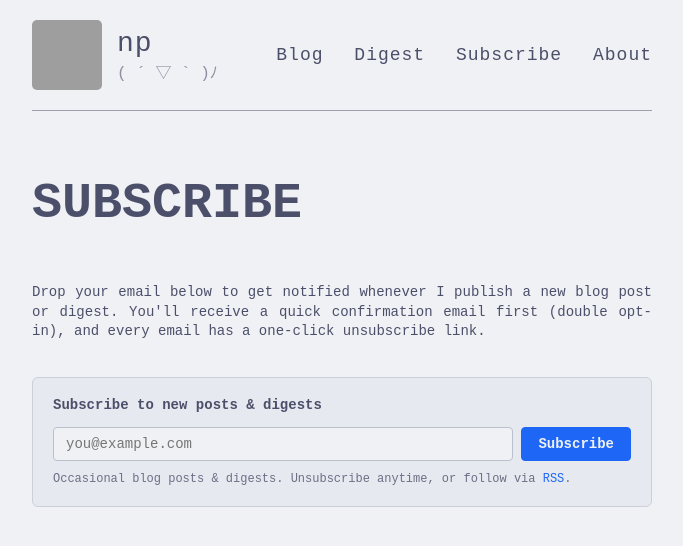
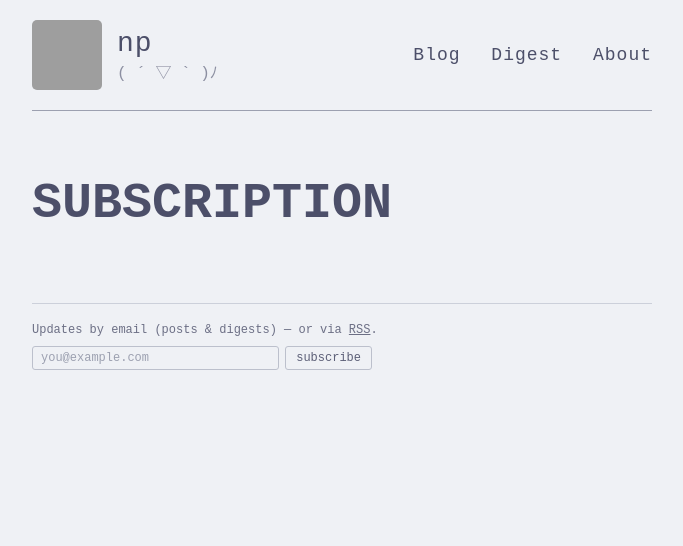
Before and after one commit to nph4rd/nph4rd.github.io, a Jekyll site: the page built from subscribe.html, in a window 1280 px wide. Shown: the top 546 px of the page, without its empty margins (298-981 px from the left). Built offline with Jekyll 4.4.1, drawn with Linux system fonts in a browser that asks for light colours; grey boxes are pictures that could not be loaded.

Commit message:
Make newsletter subscription discreet and place in About and post footers

```diff
--- a/_includes/newsletter-form.html
+++ b/_includes/newsletter-form.html
@@ -1,6 +1,8 @@
 {% assign newsletter_endpoint = site.newsletter.endpoint | default: "" %}
-<section class="newsletter-box" aria-label="Newsletter subscription">
-  <p class="newsletter-heading">Subscribe to new posts &amp; digests</p>
+<aside class="newsletter-box" aria-label="Newsletter subscription">
+  <p class="newsletter-note">
+    Updates by email (posts &amp; digests) &mdash; or via <a href="{{ site.baseurl }}/feed.xml">RSS</a>.
+  </p>
   <form
     class="newsletter-form"
     method="post"
@@ -23,14 +25,10 @@
       class="newsletter-hp"
       aria-hidden="true"
     />
-    <button type="submit">Subscribe</button>
+    <button type="submit">subscribe</button>
   </form>
-  <p class="newsletter-note">
-    Occasional blog posts &amp; digests. Unsubscribe anytime, or follow via
-    <a href="{{ site.baseurl }}/feed.xml">RSS</a>.
-  </p>
   <p class="newsletter-status" role="status" aria-live="polite"></p>
-</section>
+</aside>
 
 <script>
 (function() {
@@ -68,7 +66,7 @@
 
       button.disabled = true;
       const originalLabel = button.textContent;
-      button.textContent = 'Sending...';
+      button.textContent = 'sending...';
       setStatus('', '');
 
       try {
--- a/_layouts/default.html
+++ b/_layouts/default.html
@@ -35,7 +35,6 @@
           <nav>
             <a href="{{ site.baseurl }}/">Blog</a>
             <a href="{{ site.baseurl }}/digest">Digest</a>
-            <a href="{{ site.baseurl }}/subscribe">Subscribe</a>
             <a href="{{ site.baseurl }}/about">About</a>
           </nav>
         </header>
--- a/style.scss
+++ b/style.scss
@@ -682,58 +682,70 @@ sup[id^="fnref"] {
   }
 }
 
-// Newsletter subscribe box
+// Discreet newsletter subscribe footer
 .newsletter-box {
   margin-top: 2.5em;
-  padding: 18px 20px;
-  background-color: $mantle;
-  border: 1px solid $surface0;
-  border-radius: 6px;
+  padding-top: 1.25em;
+  border-top: 1px solid $surface0;
 }
 
-.newsletter-heading {
-  margin: 0 0 12px;
-  font-weight: bold;
-  color: $text;
+.newsletter-note {
+  margin: 0 0 8px;
+  font-size: 12px;
+  color: $subtext0;
+
+  a {
+    color: $subtext0;
+    text-decoration: underline;
+
+    &:hover {
+      color: $text;
+    }
+  }
 }
 
 .newsletter-form {
   display: flex;
-  gap: 8px;
-  align-items: stretch;
+  gap: 6px;
+  align-items: center;
+  max-width: 340px;
 
   input[type="email"] {
     flex: 1;
     min-width: 0;
-    padding: 8px 12px;
+    padding: 4px 8px;
     font-family: 'Berkeley Mono', monospace;
-    font-size: 14px;
+    font-size: 12px;
     color: $text;
-    background-color: $base;
+    background-color: transparent;
     border: 1px solid $surface1;
-    border-radius: 4px;
+    border-radius: 3px;
     outline: none;
 
+    &::placeholder {
+      color: $overlay0;
+    }
+
     &:focus {
-      border-color: $blue;
+      border-color: $overlay2;
     }
   }
 
   button[type="submit"] {
-    padding: 8px 16px;
+    padding: 4px 10px;
     font-family: 'Berkeley Mono', monospace;
-    font-size: 14px;
-    font-weight: bold;
-    color: $base;
-    background-color: $blue;
-    border: 1px solid $blue;
-    border-radius: 4px;
+    font-size: 12px;
+    color: $subtext1;
+    background-color: transparent;
+    border: 1px solid $surface1;
+    border-radius: 3px;
     cursor: pointer;
     white-space: nowrap;
 
     &:hover:not(:disabled) {
-      background-color: $sapphire;
-      border-color: $sapphire;
+      color: $text;
+      border-color: $overlay2;
+      background-color: $mantle;
     }
 
     &:disabled {
@@ -743,7 +755,7 @@ sup[id^="fnref"] {
   }
 
   @include mobile {
-    flex-direction: column;
+    max-width: 100%;
   }
 }
 
@@ -756,15 +768,9 @@ sup[id^="fnref"] {
   pointer-events: none;
 }
 
-.newsletter-note {
-  margin: 10px 0 0;
+.newsletter-status {
+  margin: 8px 0 0;
   font-size: 12px;
-  color: $subtext0;
-}
-
-.newsletter-status {
-  margin: 10px 0 0;
-  font-size: 13px;
 
   &:empty {
     display: none;
@@ -780,19 +786,14 @@ sup[id^="fnref"] {
 }
 
 .newsletter-banner {
-  margin: 0 0 18px;
-  padding: 12px 16px;
-  border-radius: 6px;
-  border: 1px solid $surface0;
-  background-color: $mantle;
+  margin: 0 0 16px;
+  font-size: 13px;
 
   &.is-success {
-    border-color: $green;
     color: $green;
   }
 
   &.is-error {
-    border-color: $red;
     color: $red;
   }
 }
--- a/subscribe.html
+++ b/subscribe.html
@@ -1,17 +1,18 @@
 ---
 layout: page
-title: SUBSCRIBE
+title: SUBSCRIPTION
 permalink: /subscribe/
 ---
 
-<div id="subscribe-banner" class="newsletter-banner" hidden></div>
+<p id="subscribe-banner" class="newsletter-banner" hidden></p>
 
-<p>
-  Drop your email below to get notified whenever I publish a new blog post or digest.
-  You'll receive a quick confirmation email first (double opt-in), and every email has a one-click unsubscribe link.
+<p id="subscribe-back" hidden>
+  <a href="{{ site.baseurl }}/">&larr; Back to blog</a>
 </p>
 
-{% include newsletter-form.html %}
+<div id="subscribe-fallback">
+  {% include newsletter-form.html %}
+</div>
 
 <script>
 (function() {
@@ -21,33 +22,42 @@ permalink: /subscribe/
 
   const messages = {
     confirmed: {
-      text: "You're subscribed! You'll receive future blog posts and digests by email.",
-      kind: 'success'
+      text: "You're subscribed. Future posts and digests will go to your inbox.",
+      kind: 'success',
+      hideForm: true
     },
     'check-inbox': {
       text: 'Check your inbox and click the confirmation link to finish subscribing.',
-      kind: 'success'
+      kind: 'success',
+      hideForm: true
     },
     invalid: {
-      text: 'That confirmation link is invalid or has expired. Enter your email below to get a fresh one.',
-      kind: 'error'
+      text: 'That confirmation link is invalid or has expired. Enter your email below for a new one.',
+      kind: 'error',
+      hideForm: false
     },
     'invalid-email': {
       text: 'Please enter a valid email address.',
-      kind: 'error'
+      kind: 'error',
+      hideForm: false
     },
     error: {
       text: 'Something went wrong while processing your subscription. Please try again.',
-      kind: 'error'
+      kind: 'error',
+      hideForm: false
     }
   };
 
   const entry = messages[status];
   const banner = document.getElementById('subscribe-banner');
+  const back = document.getElementById('subscribe-back');
+  const fallback = document.getElementById('subscribe-fallback');
   if (entry && banner) {
     banner.textContent = entry.text;
     banner.className = 'newsletter-banner is-' + entry.kind;
     banner.hidden = false;
+    if (entry.hideForm && fallback) fallback.hidden = true;
+    if (back) back.hidden = false;
   }
 })();
 </script>
```
Also changed, not shown: about.md (+2 -0 lines).
